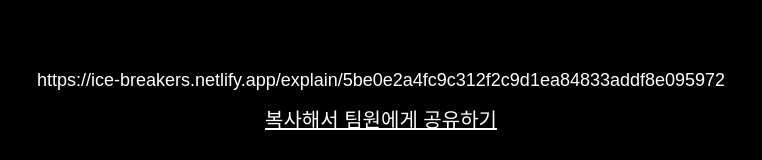
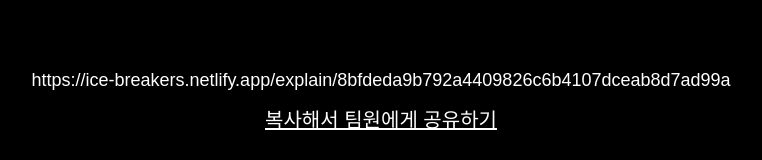
Before and after one commit to ghgt1/Melting-Point-FE, a React app: page /create in a window 1280 px wide. Shown: the part 383-543 px from the top of the page, without its empty margins (259-1021 px from the left). Built offline with nearby package versions, Linux system fonts and the light colour scheme; no server answers; the HTML template or start-up script is replaced by a standard one.

Commit message:
test: 테스트용 토큰 변경

```diff
--- a/src/pages/CreateRoom/CreateRoom.tsx
+++ b/src/pages/CreateRoom/CreateRoom.tsx
@@ -16,7 +16,7 @@
 
   // const { data } = useRoomUrl();
 
-  const data = '5be0e2a4fc9c312f2c9d1ea84833addf8e095972';
+  const data = '8bfdeda9b792a4409826c6b4107dceab8d7ad99a';
 
   const url = createUrl(data || '');
 
```
